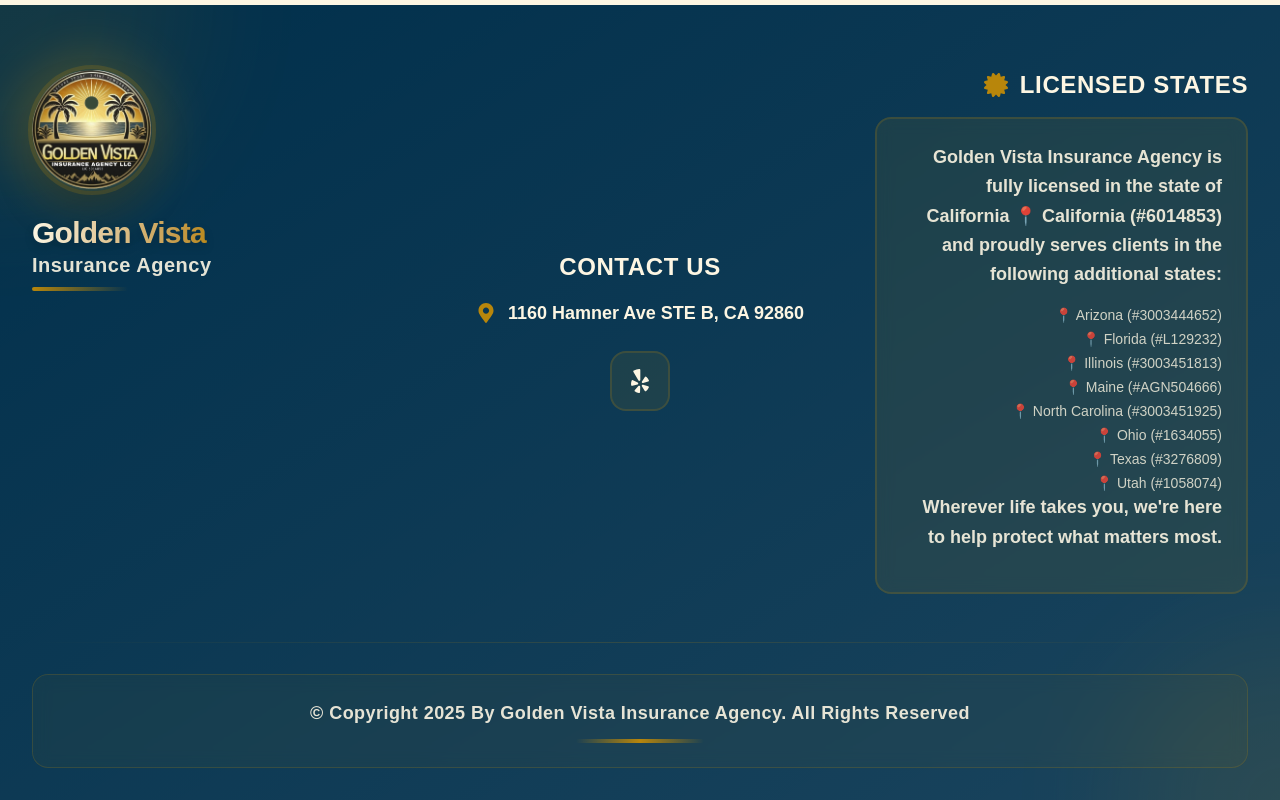
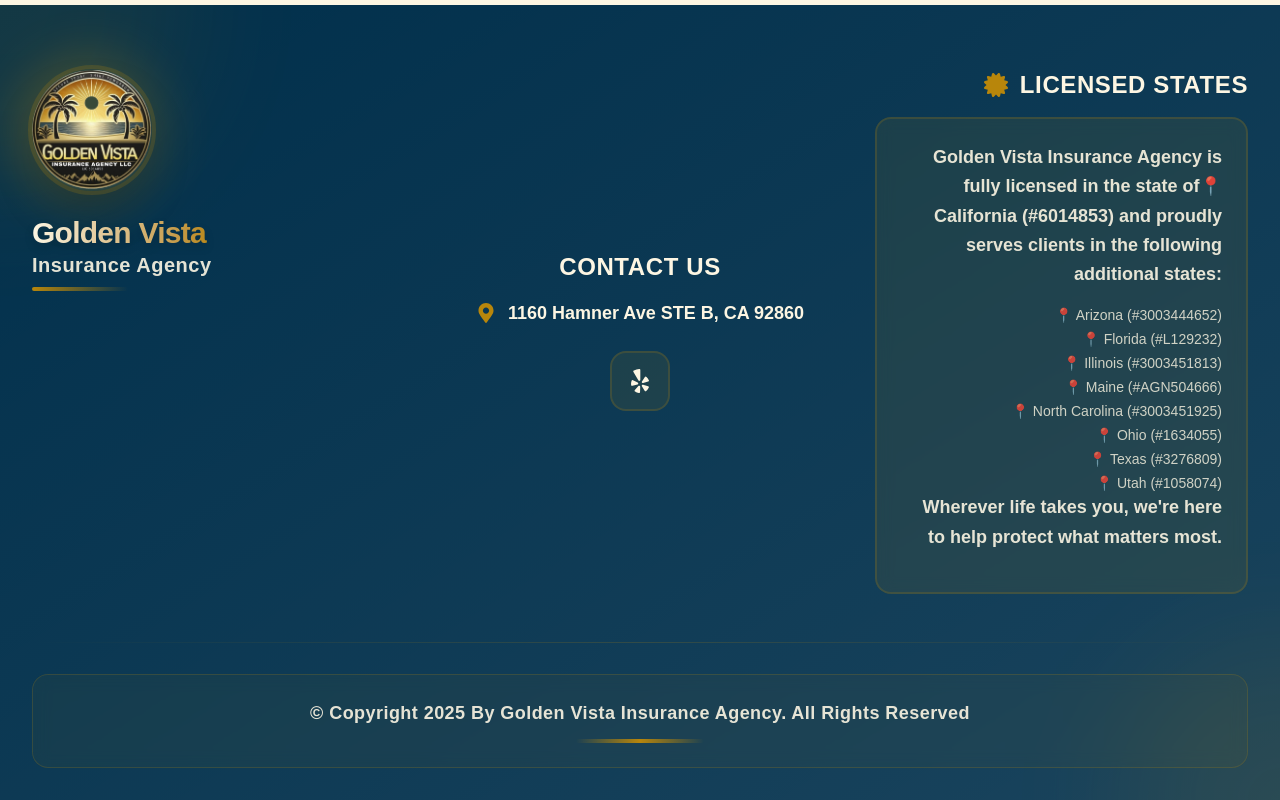
Before and after one commit to AlbertoGuadron/golden-vista, a Next.js app: page / in a window 1280 px wide. Shown: the part 2243-3043 px from the top of the page. Built offline with nearby package versions, Linux system fonts and the light colour scheme.

Commit message:
arreglo de footer

```diff
--- a/components/footer.tsx
+++ b/components/footer.tsx
@@ -77,7 +77,7 @@ export default function Footer() {
 
               <div className="bg-[#B8860B]/10 backdrop-blur-sm rounded-2xl p-6 border-2 border-[#B8860B]/20 hover:border-[#B8860B]/40 transition-all duration-300 hover:shadow-2xl">
                 <p className="text-[#FDF6E3]/90 font-semibold text-lg leading-relaxed mb-4">
-                  Golden Vista Insurance Agency is fully licensed in the state of California 📍 California (#6014853) and proudly serves clients in the following additional states:
+                  Golden Vista Insurance Agency is fully licensed in the state of📍 California (#6014853) and proudly serves clients in the following additional states:
                 </p>
 
                 <div className="space-y-2 text-sm font-medium text-[#FDF6E3]/80">
```
